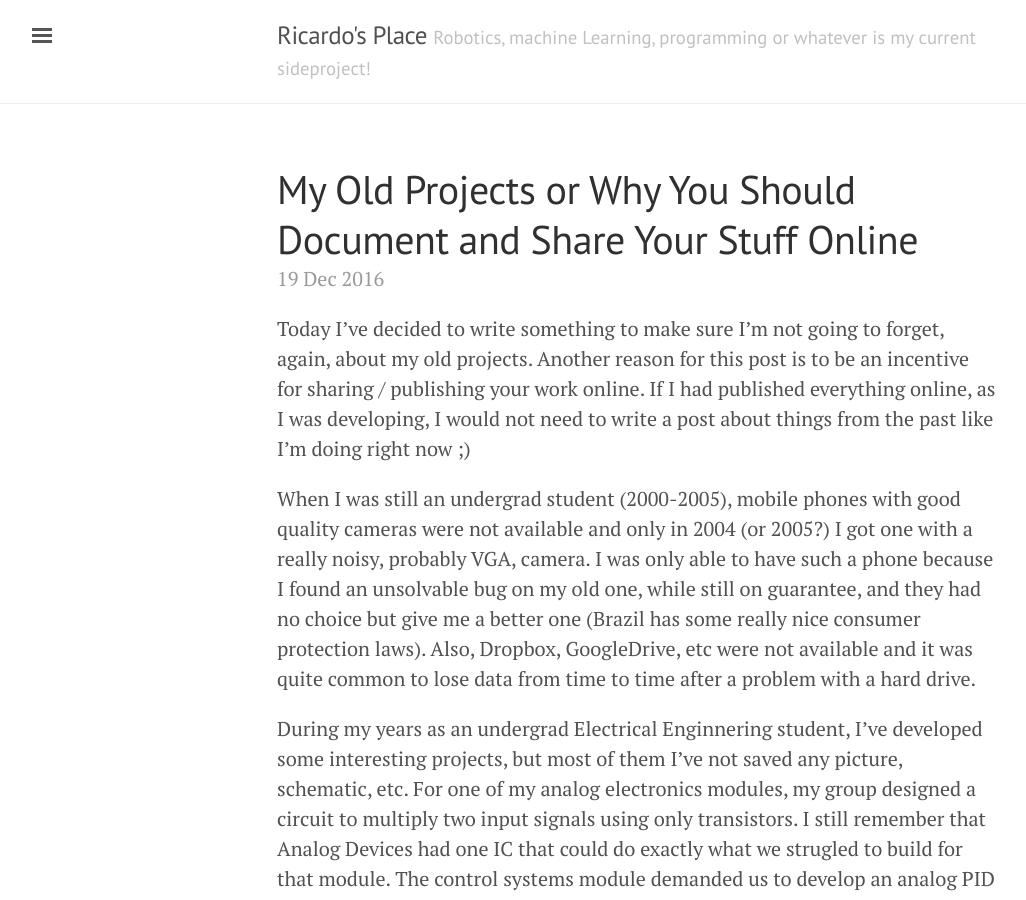
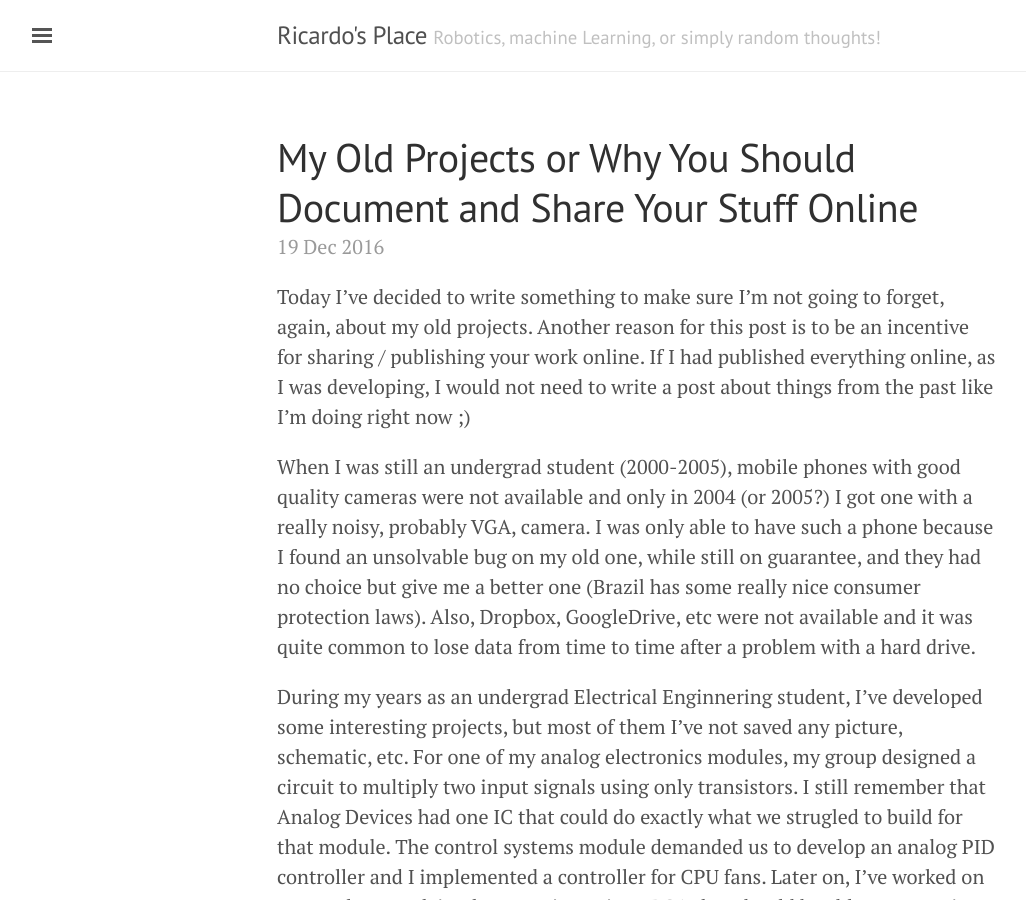
Before and after one commit to ricardodeazambuja/ricardodeazambuja.github.io, a Jekyll site: the page built from index.html, in a window 1280 px wide and 900 px high. Shown: the whole window, without its empty margins (3-1029 px from the left). Built offline with Jekyll 4.4.1, drawn with Linux system fonts in a browser that asks for light colours; the list of posts is cut into pages by our own code.

Commit message:
Update _config.yml

```diff
--- a/_config.yml
+++ b/_config.yml
@@ -5,7 +5,7 @@ permalink:           pretty
 
 # Setup
 title:               Ricardo's Place
-tagline:             "Robotics, machine Learning, programming or whatever is my current sideproject!"
+tagline:             "Robotics, machine Learning, or simply random thoughts!"
 description:         "Here I'm trying to present, in a kind of organised way, the things I'm doing, I've done, I'm planning to do or just dreaming about..."
 url:                 http://ricardodeazambuja.com
 baseurl:             ""
```
